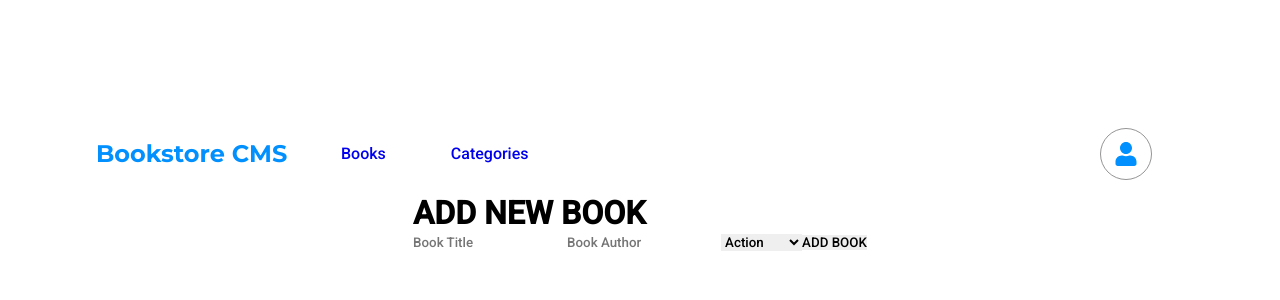
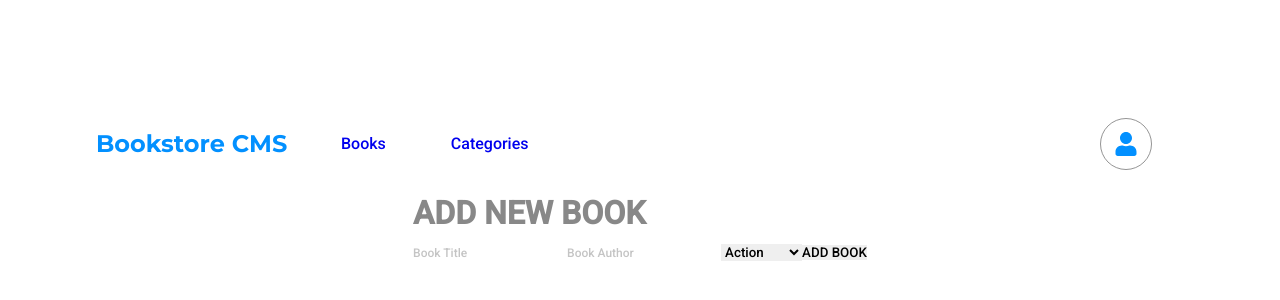
Before and after one commit to dgsierra/Bookstore-React-Redux, a React (Create React App) app: page / in a window 1280 px wide. Shown: the part 218-518 px from the top of the page. Built offline with nearby package versions, Linux system fonts and the light colour scheme; no server answers.

Commit message:
Fix stylelints errors

```diff
--- a/src/components/BooksForm.js
+++ b/src/components/BooksForm.js
@@ -22,7 +22,7 @@ export default function BookForm() {
   };
   return (
     <div>
-      <h1>
+      <h1 className="section__title">
         ADD NEW BOOK
       </h1>
       <form onSubmit={handleSubmit(onSubmit)}>
--- a/src/css/Books.css
+++ b/src/css/Books.css
@@ -20,6 +20,7 @@
     width: 100%;
     height: 70%;
     padding: 20px;
+
   }
 
   .book-buttons {
@@ -41,7 +42,7 @@
     flex-direction: column;
   }
 
-.progress-button {
+  .progress-button{
     width: 10vw;
     min-width: 100px;
     height: 5vh;
@@ -82,7 +83,7 @@
         padding: 0 10px;
     }
 
-.book-progress-bar-fill {
+    .book-progress-bar-fill{
         height: 100px;
         width: 100px;
     }
@@ -92,3 +93,10 @@
         font-weight: bolder;
         margin: 10px 0;
       }
+
+      input::placeholder {
+        color: #c4c4c4;
+        align-items: center;
+        align-content: center;
+        font-size: 90%;
+      }
--- a/src/index.css
+++ b/src/index.css
@@ -15,5 +15,4 @@
   align-items: center;
   justify-content: center;
   height: 100vh;
-
 }
```
Also changed, not shown: src/css/Navbar.css (indentation only). Lines whose indentation alone changed are shown as unchanged.
